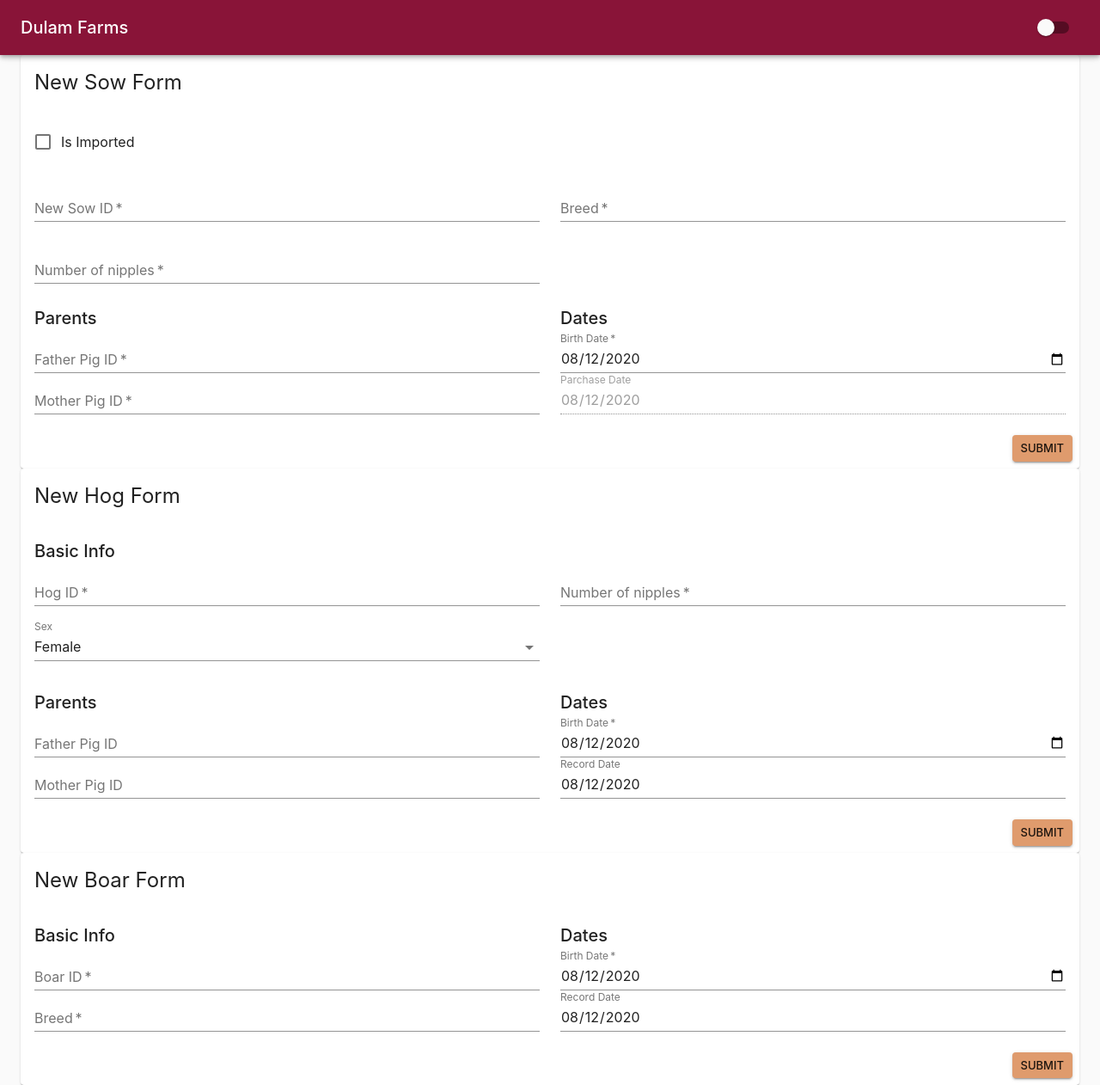
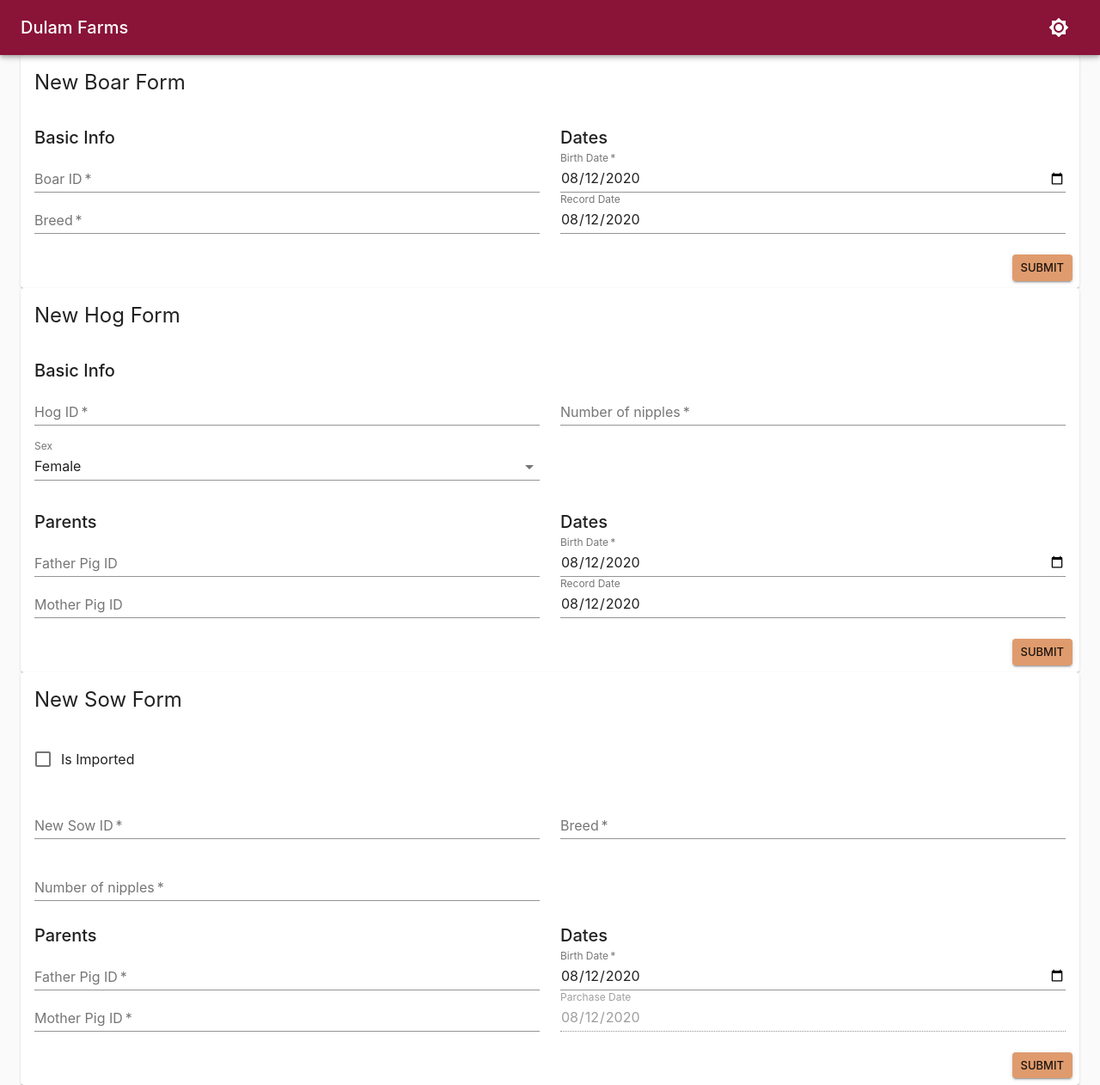
Before and after one commit to bldulam1/dulam-farms, a React (Create React App) app: page /piggery in a window 1280 px wide. Shown: the whole page at 86% size. Built offline with nearby package versions, Linux system fonts and the light colour scheme.

Commit message:
refactor components

```diff
--- a/src/components/Pages/Landing/Landing.AppBar.tsx
+++ b/src/components/Pages/Landing/Landing.AppBar.tsx
@@ -2,10 +2,12 @@ import React, { ChangeEvent, useContext } from 'react'
 
 import AppBar from '@material-ui/core/AppBar'
 import AppContext from '../../Main/App.Context'
+import Brightness7Icon from '@material-ui/icons/Brightness7'
+import BrightnessLowIcon from '@material-ui/icons/BrightnessLow'
+import IconButton from '@material-ui/core/IconButton'
 import LandingStyles from './Landing.Styles'
 import Link from '@material-ui/core/Link'
 import { Link as RouterLink } from 'react-router-dom'
-import Switch from '@material-ui/core/Switch'
 import Toolbar from '@material-ui/core/Toolbar'
 import Typography from '@material-ui/core/Typography'
 
@@ -15,8 +17,8 @@ export default () => {
   const appContext = useContext(AppContext)
   const { isDarkMode } = appContext.state
 
-  const handleChange = (e: ChangeEvent<HTMLInputElement>, checked: boolean) => {
-    appContext.setState({ isDarkMode: checked })
+  const toggleDarkMode = () => {
+    appContext.setState({ isDarkMode: !isDarkMode })
   }
 
   return (
@@ -30,7 +32,12 @@ export default () => {
           </Link>
         </div>
         <div>
-          <Switch value={isDarkMode} onChange={handleChange} />
+          <IconButton
+            onClick={toggleDarkMode}
+            className={classes.brightnessIcon}
+          >
+            {isDarkMode ? <BrightnessLowIcon /> : <Brightness7Icon />}
+          </IconButton>
         </div>
       </Toolbar>
     </AppBar>
--- a/src/components/Pages/Landing/Landing.Styles.ts
+++ b/src/components/Pages/Landing/Landing.Styles.ts
@@ -41,4 +41,7 @@ export default makeStyles((theme) => ({
     backgroundColor: theme.palette.background.paper,
     padding: theme.spacing(6),
   },
+  brightnessIcon: {
+    color: theme.palette.common.white,
+  },
 }))
--- a/src/components/Pages/Piggery/Piggery.Main.tsx
+++ b/src/components/Pages/Piggery/Piggery.Main.tsx
@@ -1,15 +1,15 @@
-import BoarEntry from './Forms/BoarEntry'
 import Container from '@material-ui/core/Container'
-import HogEntry from './Forms/HogEntry'
+import FormEntryBoar from './Forms/FormEntry.Boar'
+import FormEntryHog from './Forms/FormEntry.Hog'
+import FormEntrySow from './Forms/FormEntry.Sow'
 import React from 'react'
-import SowEntry from './Forms/SowEntry'
 
 export default () => {
   return (
     <Container maxWidth="lg">
-      <SowEntry />
-      <HogEntry />
-      <BoarEntry />
+      <FormEntryBoar />
+      <FormEntryHog />
+      <FormEntrySow />
     </Container>
   )
 }
```
Also changed, not shown: src/components/Pages/Piggery/Forms/FormEntry.Boar.tsx (renamed from src/components/Pages/Piggery/Forms/BoarEntry.tsx), src/components/Pages/Piggery/Forms/FormEntry.Hog.tsx (renamed from src/components/Pages/Piggery/Forms/HogEntry.tsx), src/components/Pages/Piggery/Forms/FormEntry.Sow.tsx (renamed from src/components/Pages/Piggery/Forms/SowEntry.tsx).
